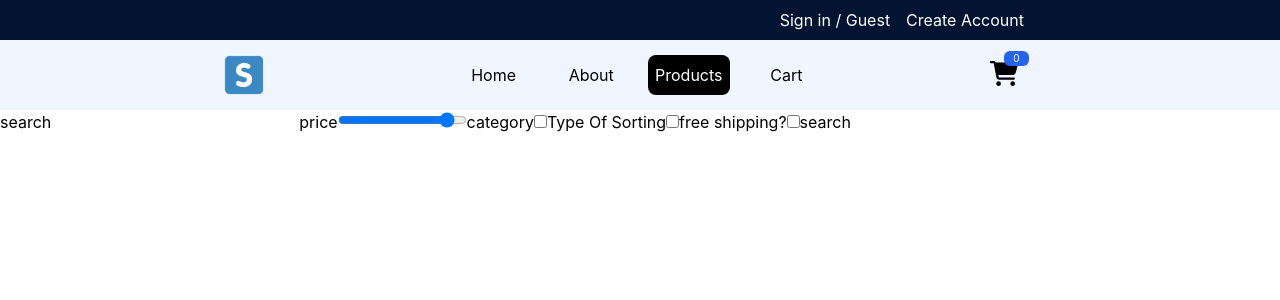
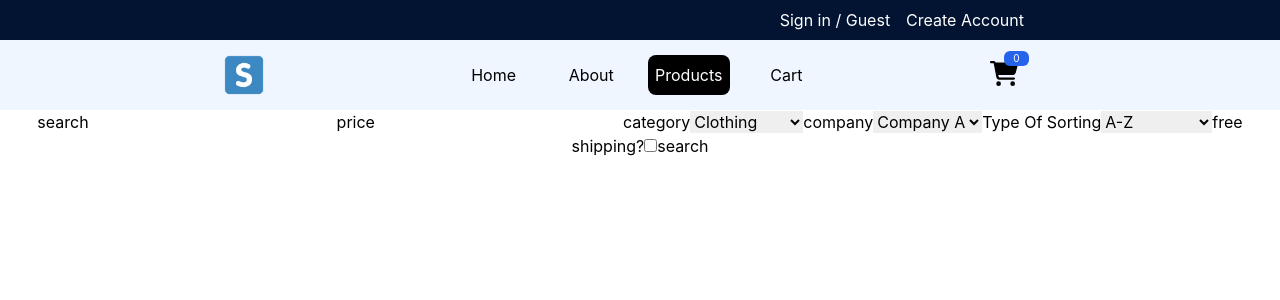
Before and after one commit to Ameer2000Mzori/ShopSprint, a React (Create React App) app in the folder frontend/: page /products in a window 1280 px wide. Shown: the top 300 px of the page. Built offline with nearby package versions, Linux system fonts and the light colour scheme; no server answers.

Commit message:
added alot of changes to backend and also to frontend

```diff
--- a/frontend/src/components/pages/products/Products.jsx
+++ b/frontend/src/components/pages/products/Products.jsx
@@ -5,32 +5,26 @@ import { useFormik } from 'formik'
 import validationSchema from '../../shared/validationSchema.js'
 
 const Products = () => {
-  const [newData, setNewData] = useState({}) // Corrected initialization
+  const [newData, setNewData] = useState({})
 
   const { data, isPending, isError } = FilteredProducts(newData)
 
   console.log(data, isPending, isError)
-  // const      values.searchTerm,
-  //   values.price,
-  //   values.category,
-  //   values.company,
-  //   values.typeOfSorting,
-  //   values.Shipping  = newData
 
   const formik = new useFormik({
     initialValues: {
       searchTerm: '',
-      price: 90,
+      price: '',
       category: '',
       company: '',
       typeOfSorting: '',
-      Shipping: '',
+      Shipping: false,
     },
     onSubmit: (values) => {
       console.log(values)
       setNewData({ values })
     },
-    validationSchema: validationSchema, // Place validationSchema here
+    validationSchema: validationSchema,
   })
 
   if (newData.isPending) return <div>is loading....</div>
@@ -58,36 +52,55 @@ const Products = () => {
 
         <label htmlFor="price">price</label>
         <input
-          type="range"
+          type="text"
           id="price"
           name="price"
           onChange={formik.handleChange}
           onBlur={formik.handleBlur}
           value={formik.values.price}
-          min="0"
-          max="100"
-          step="10"
         />
 
-        <label htmlFor="Shipping">category</label>
-        <input
-          type="checkbox"
+        <label htmlFor="category">category</label>
+        <select
           id="category"
           name="category"
           onChange={formik.handleChange}
           onBlur={formik.handleBlur}
           value={formik.values.category}
-        />
+        >
+          <option value="Clothing">Clothing</option>
+          <option value="Accessories">Accessories</option>
+          <option value="Footwear">Footwear</option>
+          <option value="high-low">High to Low</option>
+        </select>
 
-        <label htmlFor="Shipping">Type Of Sorting</label>
-        <input
-          type="checkbox"
+        <label htmlFor="company">company</label>
+        <select
+          id="company"
+          name="company"
+          onChange={formik.handleChange}
+          onBlur={formik.handleBlur}
+          value={formik.values.company}
+        >
+          <option value="Company A">Company A</option>
+          <option value="Company B">Company B</option>
+          <option value="Company C">Company C</option>
+          <option value="high-Company D">Company D</option>
+        </select>
+
+        <label htmlFor="typeOfSorting">Type Of Sorting</label>
+        <select
           id="typeOfSorting"
           name="typeOfSorting"
           onChange={formik.handleChange}
           onBlur={formik.handleBlur}
           value={formik.values.typeOfSorting}
-        />
+        >
+          <option value="a-z">A-Z</option>
+          <option value="z-a">Z-A</option>
+          <option value="low-high">Low to High</option>
+          <option value="high-low">High to Low</option>
+        </select>
 
         <label htmlFor="Shipping">free shipping?</label>
         <input
--- a/frontend/src/components/pages/products/hooks/FilteredProducts.jsx
+++ b/frontend/src/components/pages/products/hooks/FilteredProducts.jsx
@@ -8,7 +8,7 @@ const FilteredProducts = (value) => {
     queryFn: () =>
       axios
         .get('/products/filter/items', {
-          params: { price: value.values.price },
+          params: value.values,
         })
         .then((res) => res.data),
   })
@@ -17,3 +17,10 @@ const FilteredProducts = (value) => {
 }
 
 export default FilteredProducts
+
+// searchTerm: '',
+// price: 90,
+// category: '',
+// company: '',
+// typeOfSorting: '',
+// Shipping: false,
```
Also changed, not shown: 1 other file (tests, documents, lock files or other folders).
